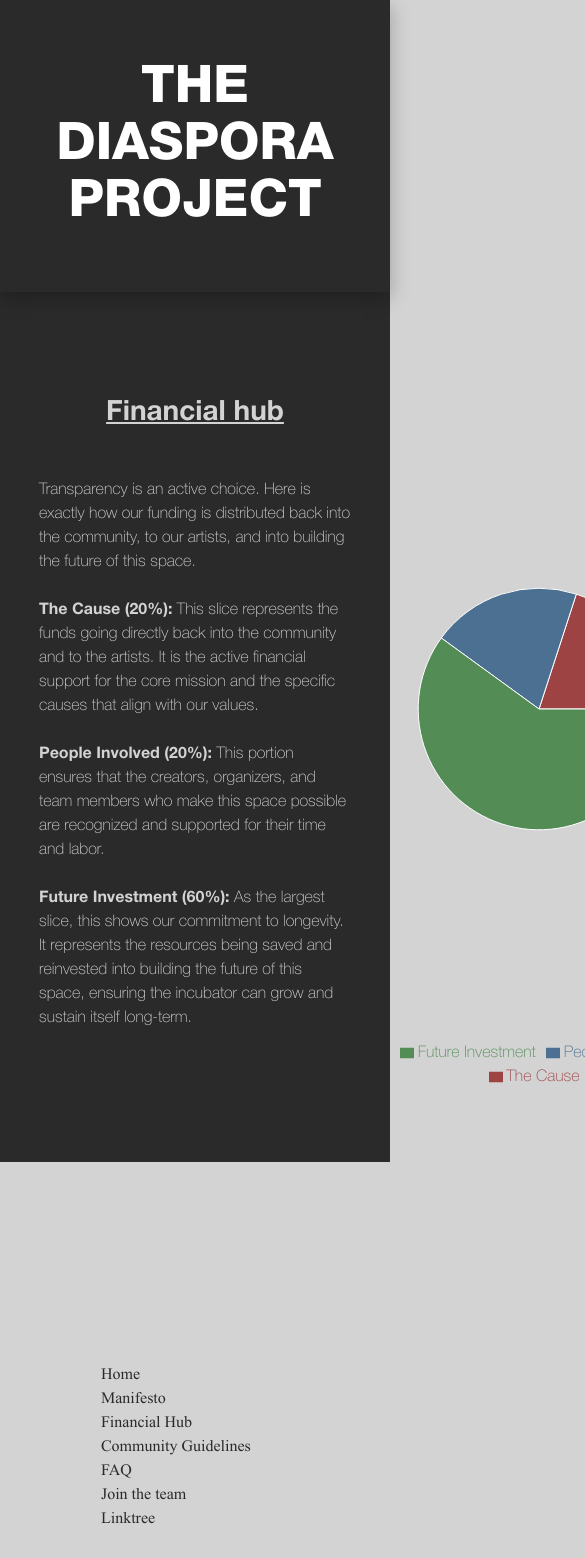
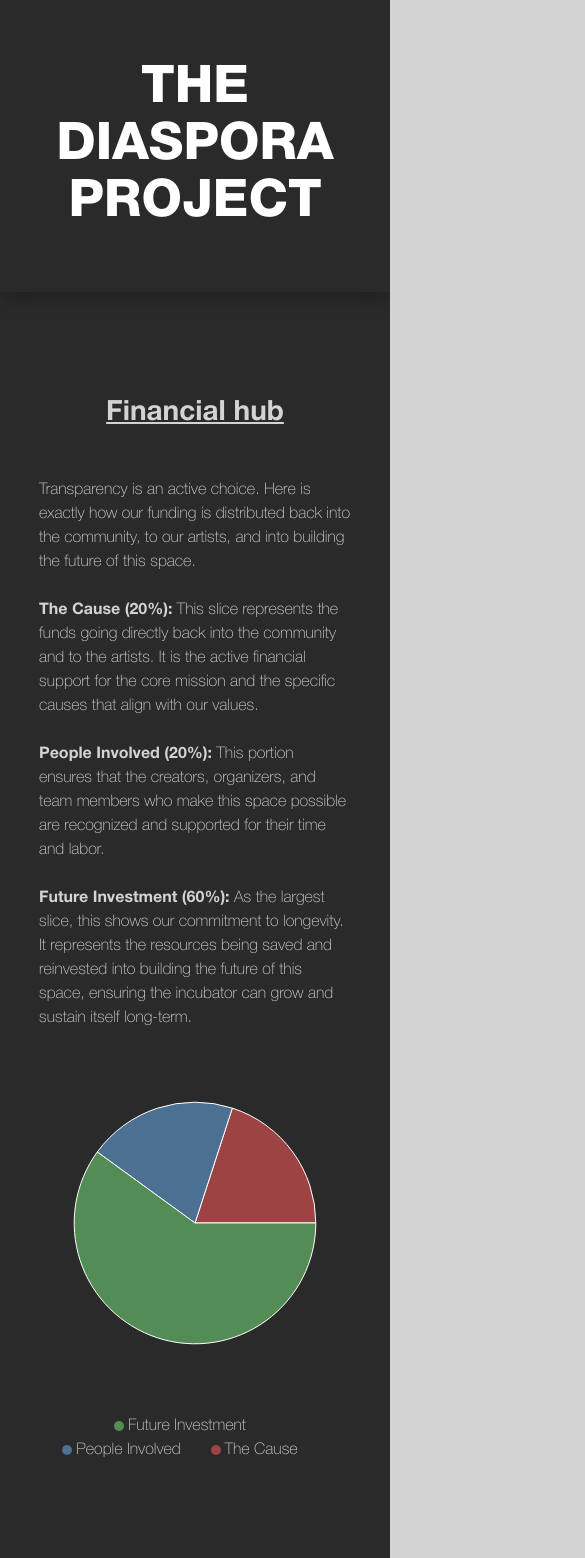
Before and after one commit to Antonioreyes8/warehouse-project, a Next.js app: page /financial in a window 390 px wide. Shown: the top 1558 px of the page, 585 px wide, since content can reach past the window. Built offline with nearby package versions, Linux system fonts and the light colour scheme.

Commit message:
Financial hub mobile styles

```diff
--- a/app/financial/financialSection.tsx
+++ b/app/financial/financialSection.tsx
@@ -30,10 +30,8 @@ export default function FinancialSection() {
 	return (
 		<section className="basic_section">
 			<div className="basic_content financials_content">
-
 				{/* Clean CSS classes instead of inline styles */}
 				<div className="financials_container">
-
 					{/* Left Column: Text */}
 					<div className="financials_text">
 						<h2>Financial hub</h2>
@@ -52,7 +50,7 @@ export default function FinancialSection() {
 							causes that align with our values.
 						</p>
 
-                        <br/>
+						<br />
 
 						<p>
 							<strong>People Involved (20%):</strong> This portion ensures that
@@ -60,7 +58,7 @@ export default function FinancialSection() {
 							possible are recognized and supported for their time and labor.
 						</p>
 
-                        <br/>
+						<br />
 
 						<p>
 							<strong>Future Investment (60%):</strong> As the largest slice,
@@ -107,8 +105,19 @@ export default function FinancialSection() {
 
 								<Legend
 									verticalAlign="bottom"
-                                    height={36}
-                                    wrapperStyle={{ color: "#d3d3d3", paddingTop: "20px" }}
+									align="center"
+									iconType="circle"
+									iconSize={10}
+									/* Use formatter to add custom spacing between legend items */
+									formatter={(value) => (
+										<span style={{ color: "#d3d3d3", marginRight: "20px" }}>
+											{value}
+										</span>
+									)}
+									wrapperStyle={{
+										paddingTop: "30px" /* Space between Pie and Legend */,
+										bottom: 0,
+									}}
 								/>
 							</PieChart>
 						</ResponsiveContainer>
--- a/app/financial/financials.css
+++ b/app/financial/financials.css
@@ -2,6 +2,9 @@
 
 .financials_content {
     width: 100%;
+    max-width: 1200px; /* Optional: prevents the text from getting too wide on huge screens */
+    margin: 0 auto;
+    overflow: hidden; /* Safety net to prevent horizontal scroll */
 }
 
 .financials_container {
@@ -13,33 +16,33 @@
 }
 
 .financials_text {
-    flex: 1 1 300px;
+    flex: 1 1 400px; /* Increased basis for better desktop balance */
 }
 
-/* Default chart height for desktop */
 .financials_chart {
     flex: 1 1 400px;
     height: 500px;
+    min-width: 0; /* CRITICAL: Allows Recharts to shrink correctly inside Flexbox */
 }
 
 /* =========================================
-   BREAKPOINT: iPad and below (1024px)
+   BREAKPOINT: 1024px and below
    ========================================= */
 @media (max-width: 1024px) {
     .financials_container {
-        flex-direction: column; /* Forces them to stack */
+        flex-direction: column;
         gap: 2rem;
     }
 
-    /* Make both the text and chart take up the full width */
     .financials_text,
     .financials_chart {
-        flex: 1 1 100%;
+        /* Use 100% width but ensure it accounts for parent padding/gaps */
         width: 100%;
+        flex: none;
     }
 
-    /* Shrink the chart a little bit on smaller screens so it fits better */
     .financials_chart {
-        height: 350px;
+        height: 400px; /* Slightly taller than 350px looks better on iPads */
+        max-width: 100vw;
     }
 }
```
Lines whose indentation alone changed are shown as unchanged.
